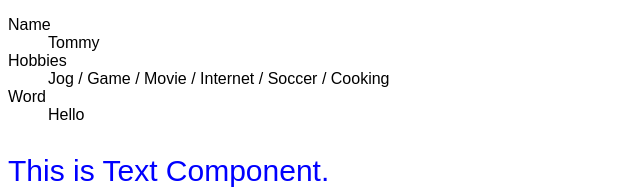
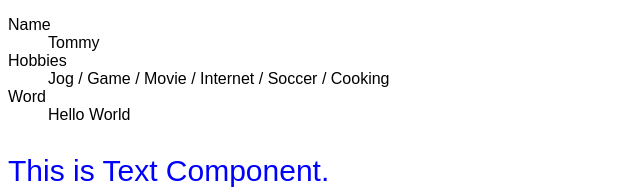
Before and after one commit to koyamal/learn-react-02-07, a React (Create React App) app: page / in a window 1280 px wide. Shown: the top 196 px of the page, without its empty margins (0-640 px from the left). Built offline with nearby package versions, Linux system fonts and the light colour scheme.

Commit message:
Add Text

```diff
--- a/src/UserProfile.tsx
+++ b/src/UserProfile.tsx
@@ -15,7 +15,7 @@ export const UserProfile: VFC<Props> = (props) => {
       <dt>Hobbies</dt>
       <dd>{user.hobbies?.join(" / ")}</dd>
       <dt>Word</dt>
-      <dd>Hello</dd>
+      <dd>Hello World</dd>
     </dl>
   );
 };
```
